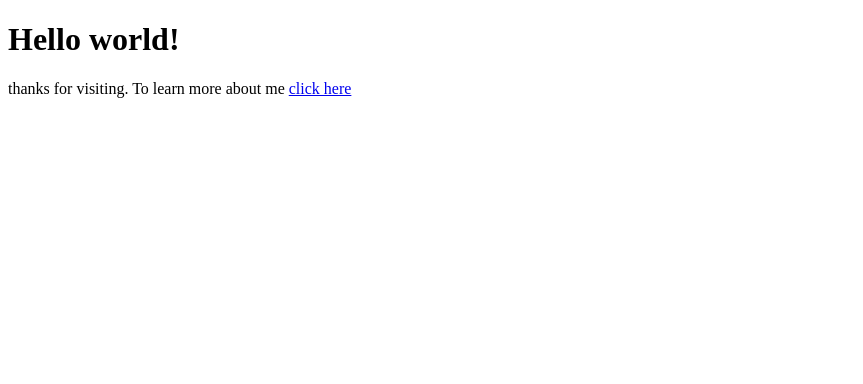
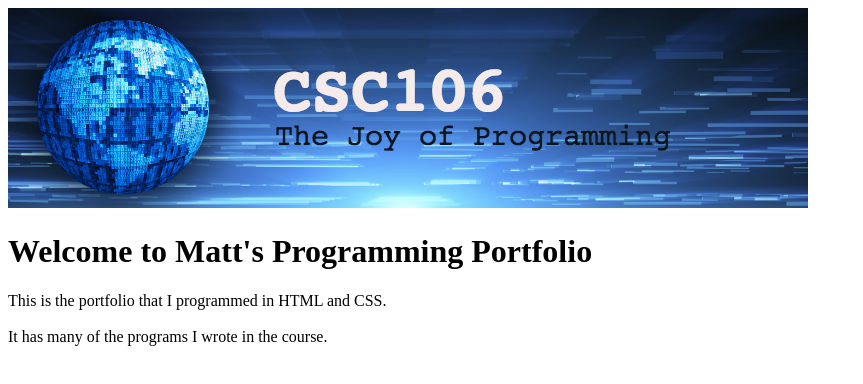
Before and after one commit to velos-0/velos-0.github.io, a plain HTML site: page index.html in a window 1280 px wide. Shown: the whole page, without its empty margins (0-863 px from the left). Drawn offline with Linux system fonts and the light colour scheme.

Commit message:
Add files via upload

```diff
--- a/index.html
+++ b/index.html
@@ -3,10 +3,12 @@
 <head>
     <meta charset="UTF-8">
     <meta name="viewport" content="width=device-width, initial-scale=1.0">
-    <title>Document</title>
+    <title>Matt's Programming Portfolio</title>
 </head>
 <body>
-   <h1>Hello world!</h1>
-   <p>thanks for visiting. To learn more about me <a href="aboutme.html">click here</a></p>
+    <img src="Banner.jpg" alt="">
+   <h1>Welcome to Matt's Programming Portfolio</h1>
+   This is the portfolio that I programmed in HTML and CSS. <br><br>
+   It has many of the programs I wrote in the course.
 </body>
 </html>
```
Also changed, not shown: Banner.jpg (added), about.html (added).
